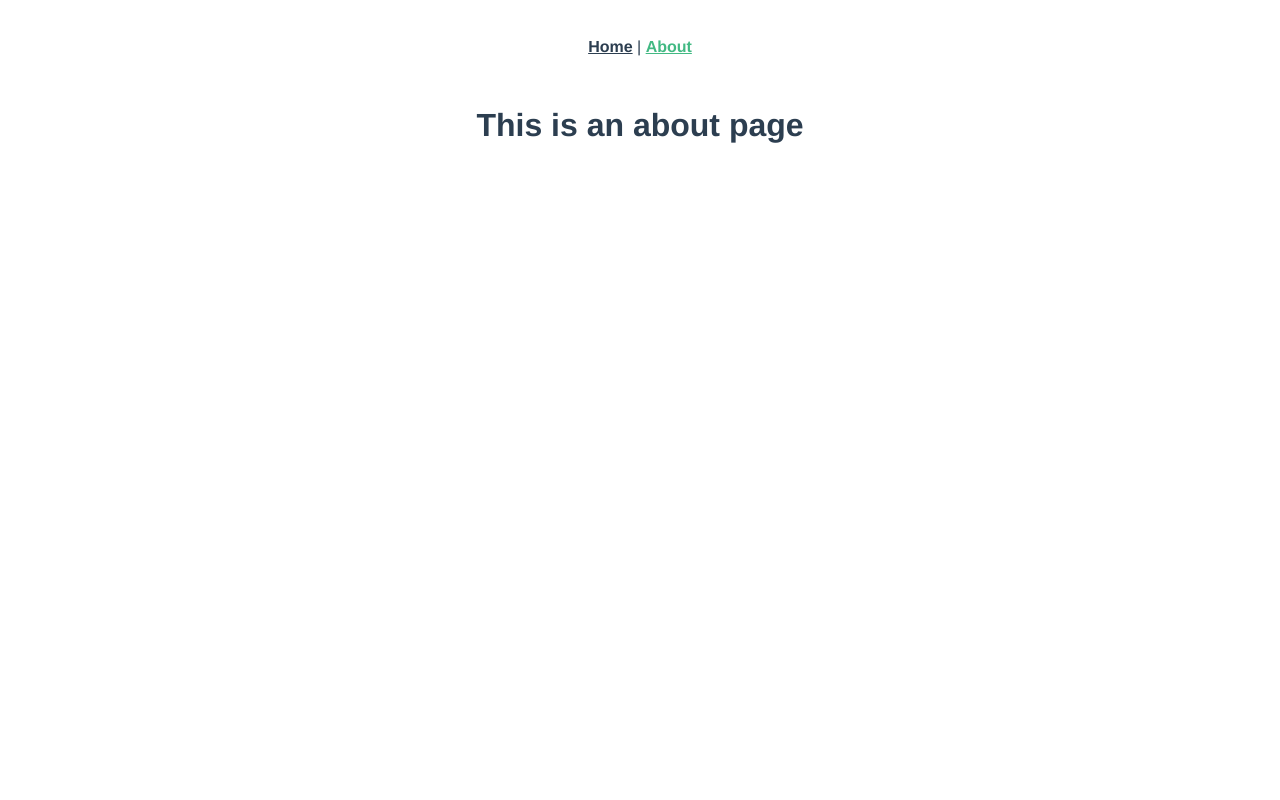
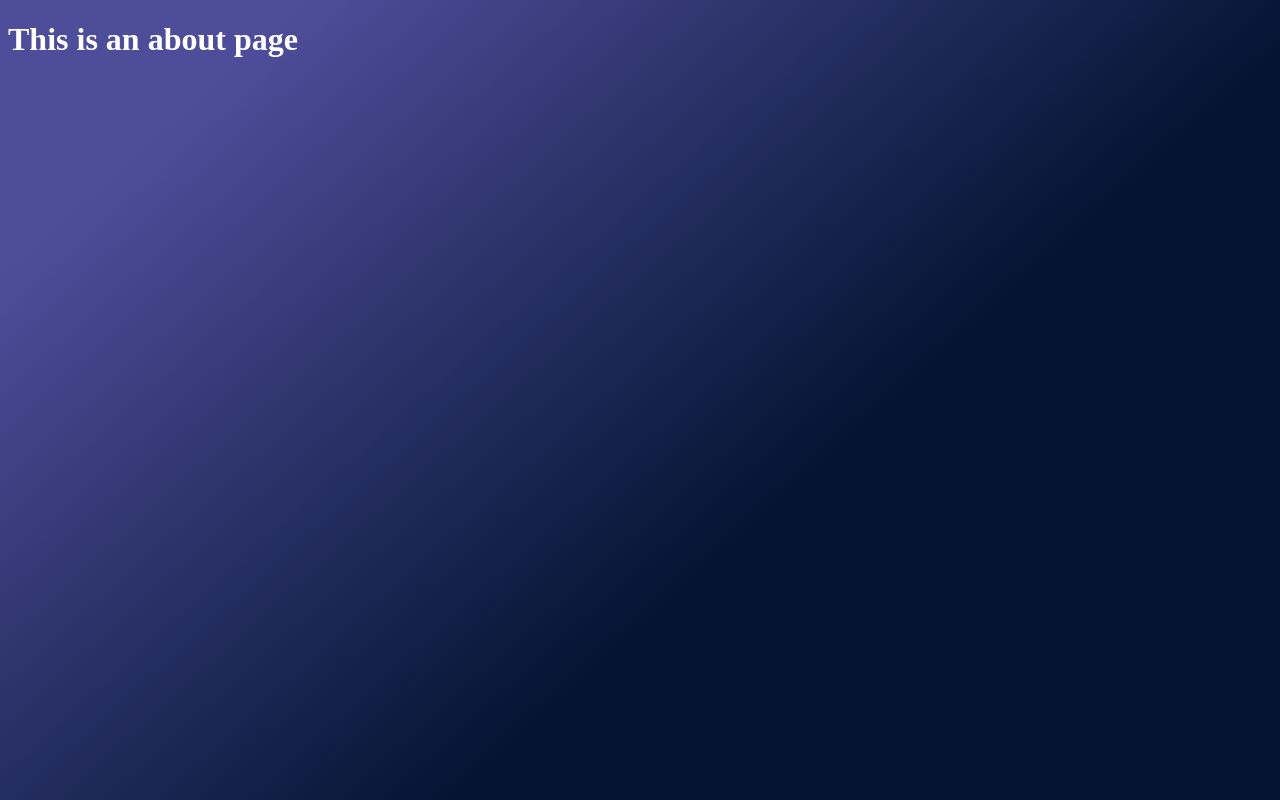
Before and after one commit to imPBH/todo-vue, a Vue app: page /about in a window 1280 px wide. Built offline with nearby package versions, Linux system fonts and the light colour scheme.

Commit message:
input component

```diff
--- a/src/App.vue
+++ b/src/App.vue
@@ -1,30 +1,7 @@
 <template>
-  <nav>
-    <router-link to="/">Home</router-link> |
-    <router-link to="/about">About</router-link>
-  </nav>
   <router-view/>
 </template>
 
-<style lang="scss">
-#app {
-  font-family: Avenir, Helvetica, Arial, sans-serif;
-  -webkit-font-smoothing: antialiased;
-  -moz-osx-font-smoothing: grayscale;
-  text-align: center;
-  color: #2c3e50;
-}
+<style>
 
-nav {
-  padding: 30px;
-
-  a {
-    font-weight: bold;
-    color: #2c3e50;
-
-    &.router-link-exact-active {
-      color: #42b983;
-    }
-  }
-}
 </style>
--- /dev/null
+++ b/src/components/InputComponent.vue
@@ -0,0 +1,66 @@
+<template>
+  <div class="content-wrapper">
+    <div class="input-wrapper">
+        <input type="text" placeholder="New task">
+        <div class="icon-wrapper">
+            <fa icon="fa-regular fa-square-plus" class="add-icon"/>
+        </div>
+    </div>
+  </div>
+</template>
+
+<script>
+export default {
+    name: 'InputComponent'
+}
+</script>
+
+<style lang="scss">
+.content-wrapper {
+    display: flex;
+}
+
+.input-wrapper {
+    display: flex;
+    align-items: center;
+    height: 2.5rem;
+    background:rgba(255, 255,255, 0.158);
+    border-radius: 100px;
+    padding: 0.8em;
+
+    input {
+        background:rgba(0,0,0, 0.5);
+        border: none;
+        outline: none;
+        border-radius: 100px;
+        height: 100%;
+        width: 24em;
+        padding: 0;
+        margin-right: 0.8em;
+        color: white;
+        text-align: center;
+    }
+
+    .icon-wrapper {
+        border-radius: 100px;
+        background:rgba(255,255,255,0.6);
+        display: flex;
+        justify-content: center;
+    }
+
+    .add-icon {
+
+        padding: 0.5rem 0.5rem;
+        height: 1.5rem;
+        width: 1.5rem;
+        transition: 0.1s ease;
+
+        &:hover {
+            transition: 0.1s ease;
+            height: 2rem;
+            width: 2rem;
+            cursor: pointer;
+        }
+    }
+}
+</style>
--- a/src/views/HomeView.vue
+++ b/src/views/HomeView.vue
@@ -1,18 +1,24 @@
 <template>
-  <div class="home">
-    <img alt="Vue logo" src="../assets/logo.png">
-    <HelloWorld msg="Welcome to Your Vue.js App"/>
-  </div>
+  <InputComponent />
 </template>
 
 <script>
-// @ is an alias to /src
-import HelloWorld from '@/components/HelloWorld.vue'
+import InputComponent from '@/components/InputComponent.vue'
 
 export default {
   name: 'HomeView',
   components: {
-    HelloWorld
+    InputComponent
   }
 }
 </script>
+
+<style>
+body {
+  background: rgb(78,77,154);
+  background: linear-gradient(138deg, rgba(78,77,154,1) 14%, rgba(4,20,50,1) 62%);
+  background-repeat: no-repeat;
+  background-attachment: fixed;
+  color: white;
+}
+</style>
```
